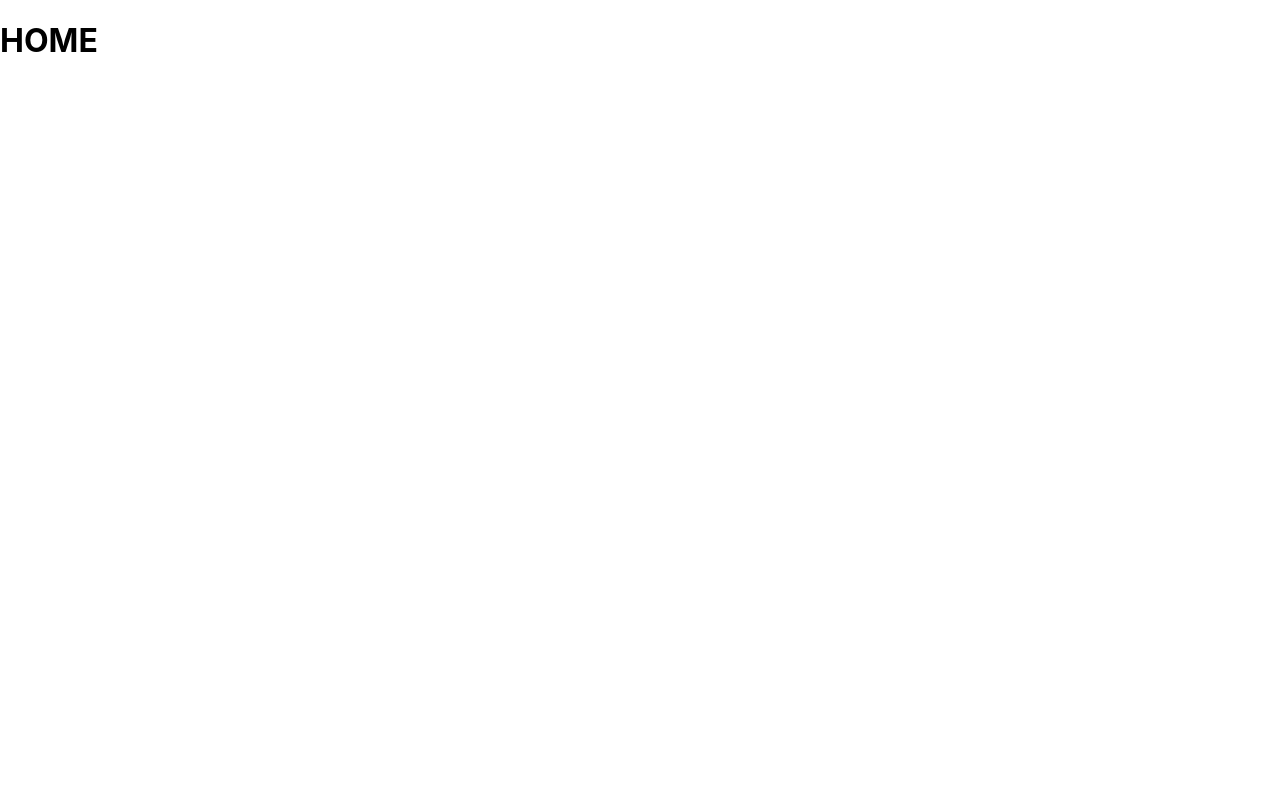
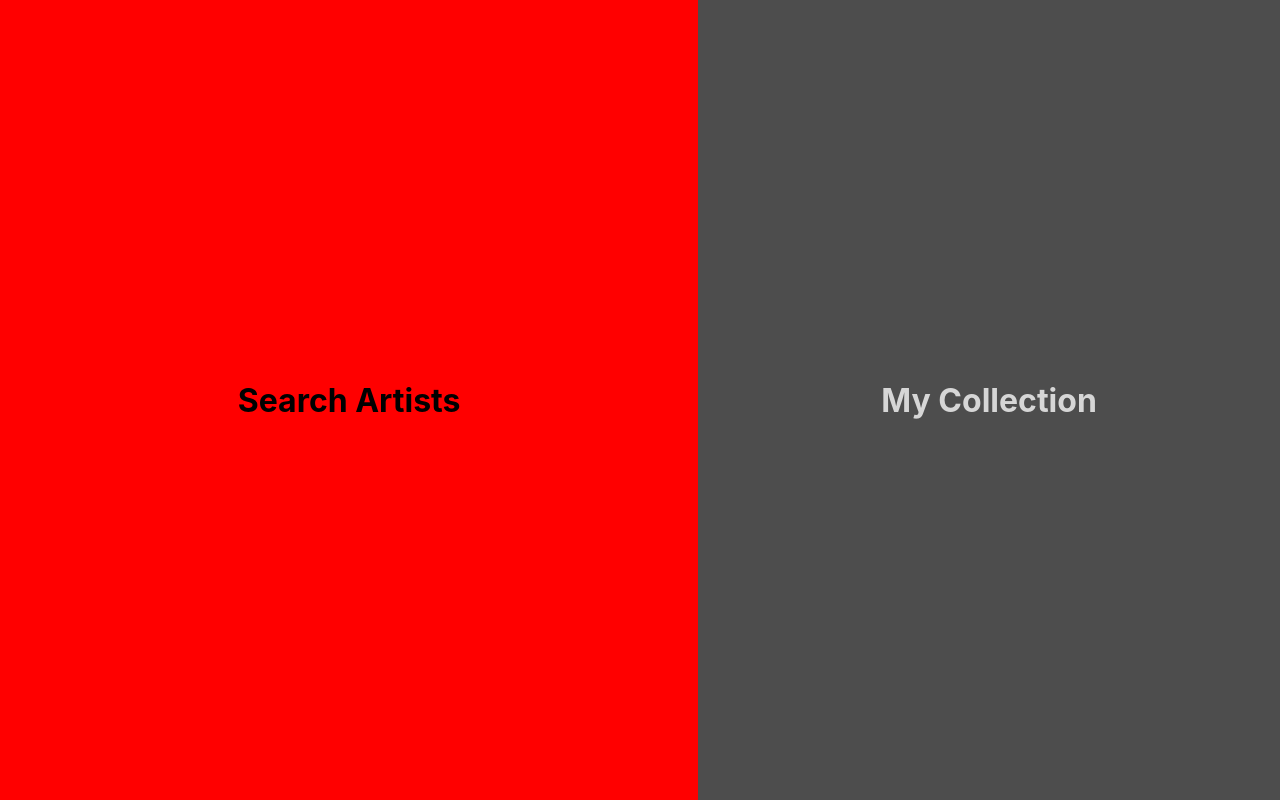
Before and after one commit to bkuhn2/Vinyl_Viewer, a React (Create React App) app: page / in a window 1280 px wide. Built offline with nearby package versions, Linux system fonts and the light colour scheme.

Commit message:
Add initial format and styling to the home page

```diff
--- a/src/Components/Home/Home.tsx
+++ b/src/Components/Home/Home.tsx
@@ -1,9 +1,19 @@
 import React from 'react'
+import './_Home.scss'
+import { Link } from "react-router-dom";
 
 const Home = () => {
   return (
-    <div>
-      <h1>HOME</h1>
+    <div className="split-screen">
+      <Link className="artist-search split" to={`/search`}>
+        <div >
+          <h1>Search Artists</h1>
+        </div>
+      </Link>
+
+      <div className="user-collection split">
+        <h1>My Collection</h1>
+      </div>
     </div>
   )
 }
--- a/src/Components/Home/_Home.scss
+++ b/src/Components/Home/_Home.scss
@@ -1,2 +1,41 @@
 @use '../../Utilities/mixins';
 @use '../../Utilities/variables';
+
+.split-screen {
+    display: flex;
+    height: 100vh;
+}
+
+.split {
+    display: flex;
+    align-items: center;
+    justify-content: center;
+    width:50vw;
+    color: inherit;
+    text-decoration: inherit;
+}
+
+.split:hover {
+    width: 60vw;
+}
+
+.split-screen .split:not(:hover) {
+    color:#00ffff;
+    -webkit-filter: grayscale(1);
+    -moz-filter: grayscale(1);
+    -ms-filter: grayscale(1);
+    filter: grayscale(1);
+    opacity: .75;
+  }
+
+.artist-search {
+    background-color: red;
+}
+
+.user-collection {
+    background-color: blue;
+}
+
+h1 {
+    text-decoration: none;
+}
```
